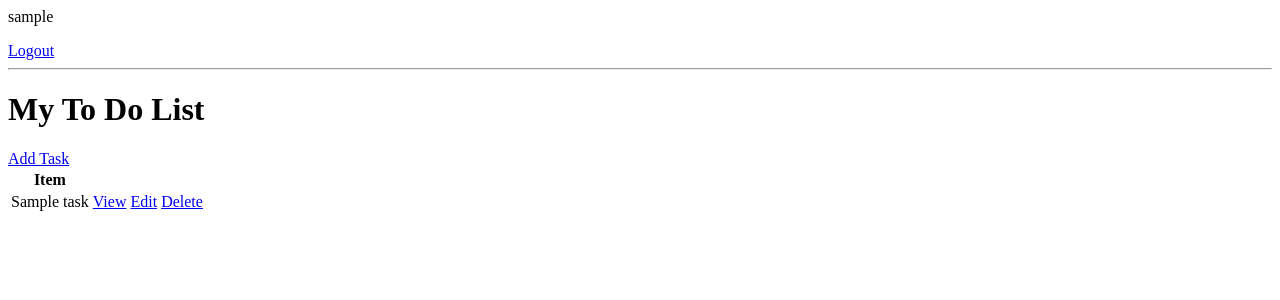
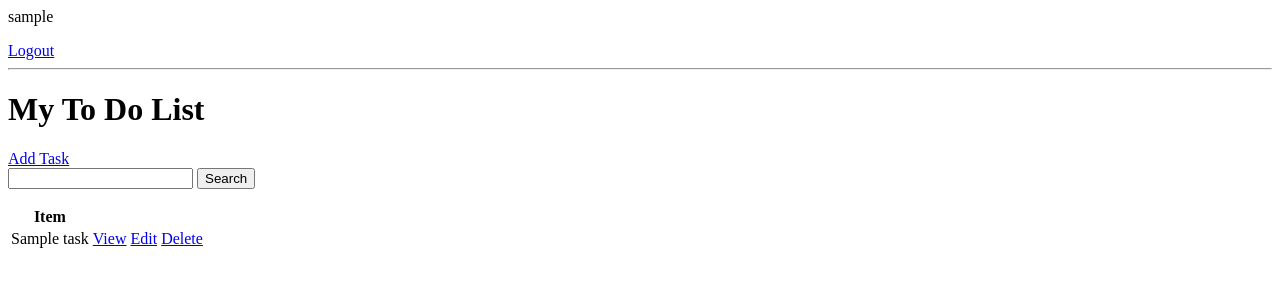
Before and after one commit to wujiaan2022/To-Do-PP4, a Django app: page / in a window 1280 px wide. Shown: the top 300 px of the page. Run offline with Django 3.2, Linux system fonts and the light colour scheme; a user stored in the database is signed in; tables that the repository leaves empty hold one stand-in row (values such as "Sample post").

Commit message:
add search title area

```diff
--- a/ToDoApp/templates/ToDoApp/task_list.html
+++ b/ToDoApp/templates/ToDoApp/task_list.html
@@ -9,6 +9,11 @@
 <hr>
 <h1>My To Do List</h1>
 <a href="{% url 'task-create' %}">Add Task</a>
+
+<form method="GET">
+    <input type='text' name='search-area' value="{{search_input}}">
+    <input type='submit' value='Search'>
+</form>
 
 <table>
     <tr>
--- a/ToDoApp/views.py
+++ b/ToDoApp/views.py
@@ -48,6 +48,14 @@ class TaskList(LoginRequiredMixin, ListView):
         context = super().get_context_data(**kwargs)
         context['tasks'] = context['tasks'].filter(user=self.request.user)
         context['count'] = context['tasks'].filter(complete=False).count()
+
+        search_input = self.request.GET.get('search-area') or ''
+        if search_input:
+            context['tasks'] = context['tasks'].filter(
+                title__icontains=search_input)
+
+        context['search_input'] = search_input
+
         return context
 
 
```
